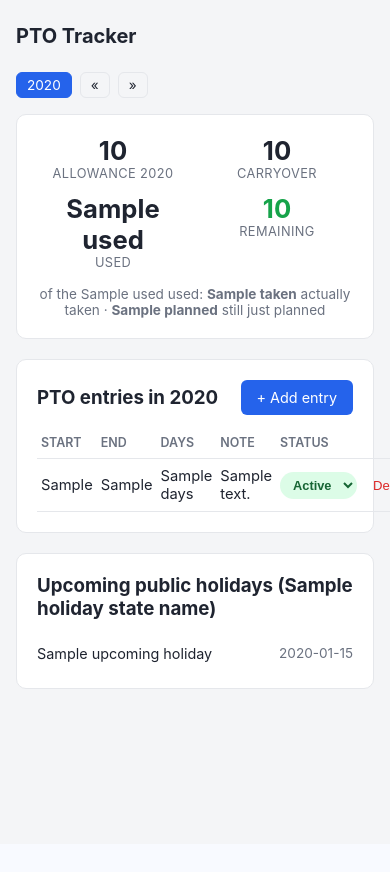
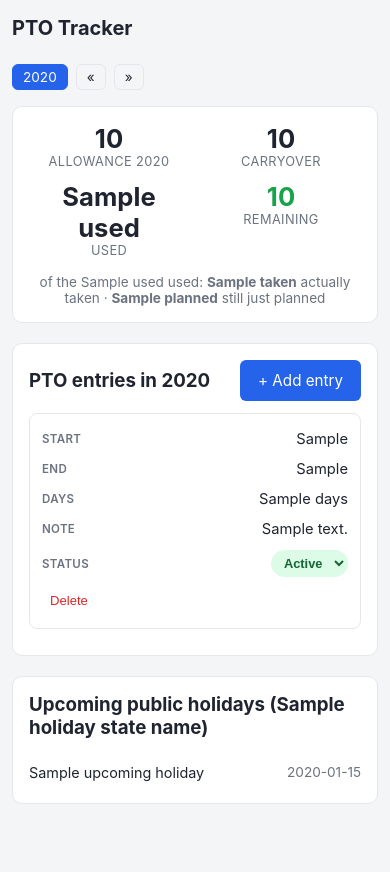
Before and after one commit to Boisti13/pto-tracker, a Flask app: template templates/dashboard.html in a window 390 px wide; the page is wider, and only the part inside the window is pictured. Before the commit the page ends 689 px from the top of that part, so only its background shows below. Run offline with Flask 3, Linux system fonts and the light colour scheme; the template is opened without the code that fills it: most values are stand-ins (such as "Sample title", 1, 10 or a date in 2020).

Commit message:
Improve mobile responsiveness
Stack the PTO entries table into cards below 640px instead of
overflowing horizontally, prevent iOS Safari's input auto-zoom by
bumping form font-size to 16px on small screens, and let the header
nav and year-switch pills wrap instead of clipping on narrow viewports.

Co-Authored-By: Claude Sonnet 5 <noreply@anthropic.com>
Claude-Session: https://claude.ai/code/session_012vQ6DZL3P2uxzVZMwMH4X7

```diff
--- a/static/style.css
+++ b/static/style.css
@@ -118,7 +118,7 @@ input, select {
 }
 
 .muted { color: var(--muted); font-size: 0.85rem; }
-.year-switch { display: flex; gap: 8px; align-items: center; margin-bottom: 16px; }
+.year-switch { display: flex; flex-wrap: wrap; gap: 8px; align-items: center; margin-bottom: 16px; }
 .year-switch a { padding: 4px 10px; border-radius: 6px; border: 1px solid var(--border); text-decoration: none; color: var(--text); font-size: 0.85rem; }
 .year-switch a.active { background: var(--accent); color: #fff; border-color: var(--accent); }
 
@@ -132,6 +132,50 @@ input, select {
   .stats { grid-template-columns: repeat(2, 1fr); }
 }
 
+@media (max-width: 640px) {
+  .wrap { padding: 16px 12px 48px; }
+  .card { padding: 16px; }
+
+  header.topbar { flex-wrap: wrap; gap: 8px; }
+  nav a, header.topbar a { font-size: 0.95rem; }
+
+  /* Prevent iOS Safari from auto-zooming on input focus. */
+  input, select { font-size: 16px; }
+
+  .btn { padding: 11px 18px; font-size: 0.95rem; }
+  .status-select { padding: 8px 10px; }
+
+  table.entries-table thead { display: none; }
+  table.entries-table, table.entries-table tbody, table.entries-table tr, table.entries-table td {
+    display: block;
+    width: 100%;
+  }
+  table.entries-table tr {
+    border: 1px solid var(--border);
+    border-radius: 8px;
+    padding: 10px 12px;
+    margin-bottom: 10px;
+  }
+  table.entries-table td {
+    display: flex;
+    justify-content: space-between;
+    align-items: center;
+    gap: 12px;
+    padding: 6px 0;
+    border-bottom: none;
+  }
+  table.entries-table td[data-label]:not([data-label=""])::before {
+    content: attr(data-label);
+    color: var(--muted);
+    font-weight: 600;
+    font-size: 0.72rem;
+    text-transform: uppercase;
+    letter-spacing: 0.03em;
+    flex-shrink: 0;
+  }
+  table.entries-table td[data-label="Note"] { word-break: break-word; }
+}
+
 .status-select {
   width: auto;
   padding: 4px 8px;
--- a/templates/dashboard.html
+++ b/templates/dashboard.html
@@ -35,21 +35,21 @@
 </div>
 
 <div class="card">
-  <div style="display:flex; justify-content:space-between; align-items:center; margin-bottom:12px;">
+  <div style="display:flex; flex-wrap:wrap; gap:10px; justify-content:space-between; align-items:center; margin-bottom:12px;">
     <h3 style="margin:0;">PTO entries in {{ year }}</h3>
     <a class="btn" href="{{ url_for('add_entry') }}">+ Add entry</a>
   </div>
   {% if entries %}
-  <table>
+  <table class="entries-table">
     <thead><tr><th>Start</th><th>End</th><th>Days</th><th>Note</th><th>Status</th><th></th></tr></thead>
     <tbody>
       {% for e in entries %}
       <tr>
-        <td>{{ e.start_display }}</td>
-        <td>{{ e.end_display }}</td>
-        <td>{{ e.days }}</td>
-        <td>{{ e.note or "" }}</td>
-        <td>
+        <td data-label="Start">{{ e.start_display }}</td>
+        <td data-label="End">{{ e.end_display }}</td>
+        <td data-label="Days">{{ e.days }}</td>
+        <td data-label="Note">{{ e.note or "" }}</td>
+        <td data-label="Status">
           <form class="inline" method="post" action="{{ url_for('update_entry_status', entry_id=e.id, year=year) }}">
             <select name="status" class="status-select status-{{ e.status }}" onchange="this.form.submit()">
               {% for s in statuses %}
@@ -58,7 +58,7 @@
             </select>
           </form>
         </td>
-        <td>
+        <td data-label="">
           <form class="inline" method="post" action="{{ url_for('delete_entry', entry_id=e.id, year=year) }}"
                 onsubmit="return confirm('Delete this entry?');">
             <button class="btn danger" type="submit">Delete</button>
```
